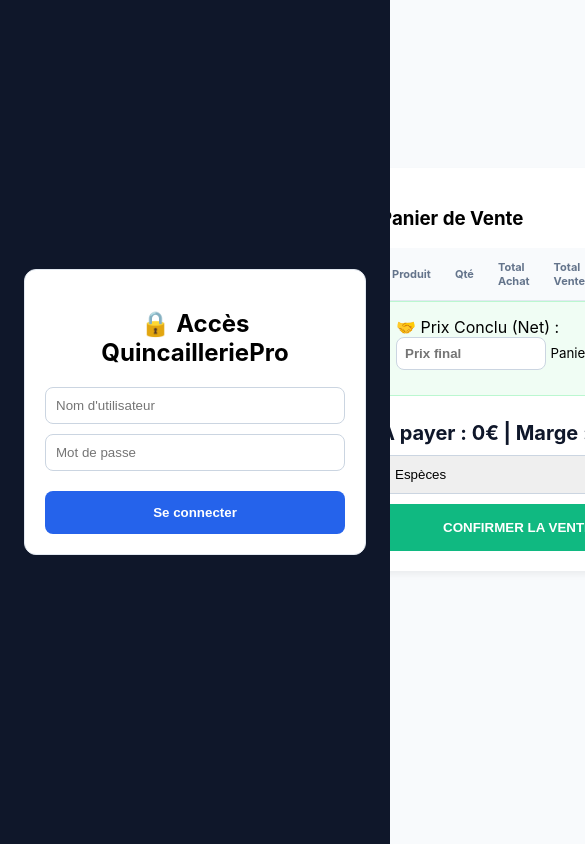
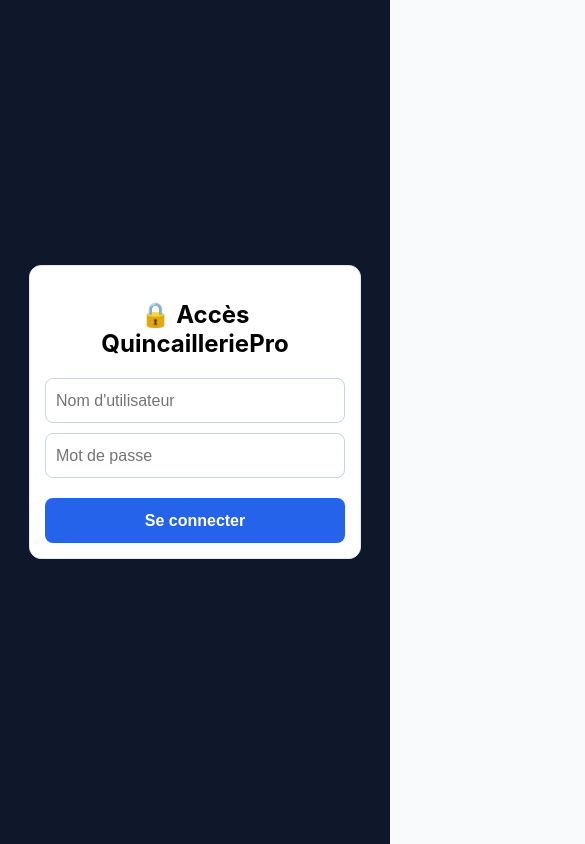
Before and after one commit to gedikjoseph-byte/quincaillerie-pro, a plain HTML site: page index.html in a window 390 px wide. Shown: the top 844 px of the page, 585 px wide, since content can reach past the window. Drawn offline with Linux system fonts and the light colour scheme; no server answers.

Commit message:
Add files via upload

```diff
--- a/style.css
+++ b/style.css
@@ -39,3 +39,58 @@
 
 .modal-overlay { position: fixed; top: 0; left: 0; width: 100%; height: 100%; background: rgba(15, 23, 42, 0.95); display: flex; align-items: center; justify-content: center; z-index: 1000; }
 .modal-card { background: white; padding: 40px; border-radius: 16px; width: 320px; text-align: center; }
+/* --- ADAPTATION MOBILE (RESPONSIVE) --- */
+
+@media (max-width: 768px) {
+    /* La barre de navigation devient verticale */
+    .menu {
+        display: flex;
+        flex-wrap: wrap;
+        gap: 5px;
+        justify-content: center;
+    }
+
+    .menu button {
+        padding: 8px 12px;
+        font-size: 14px;
+        flex: 1 1 40%; /* Deux boutons par ligne sur mobile */
+    }
+
+    /* Le conteneur principal passe en colonne */
+    .container {
+        flex-direction: column;
+    }
+
+    .sidebar, .main {
+        width: 100%;
+        padding: 0;
+    }
+
+    /* Les tableaux deviennent défilables horizontalement pour ne pas casser la mise en page */
+    table {
+        display: block;
+        overflow-x: auto;
+        white-space: nowrap;
+    }
+
+    /* Ajustement des cartes de produits */
+    .product-preview {
+        margin-bottom: 20px;
+    }
+
+    /* On agrandit les champs de saisie pour que ce soit plus facile à toucher avec le doigt */
+    input, select, button {
+        font-size: 16px !important; /* Évite le zoom automatique sur iPhone */
+        height: 45px;
+    }
+
+    .card {
+        padding: 15px;
+    }
+
+    /* Grille de rapport sur mobile */
+    .report-summary {
+        grid-template-columns: 1fr 1fr; /* 2 colonnes au lieu de 4 */
+        gap: 10px;
+    }
+}
```
